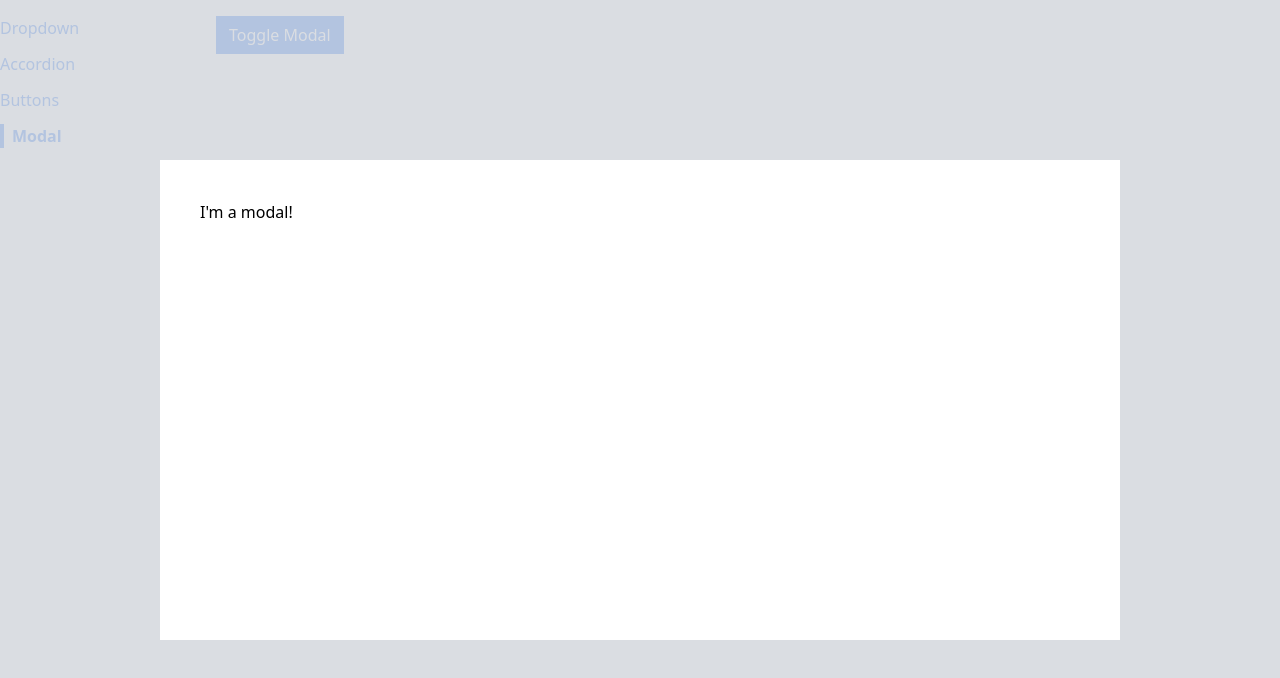
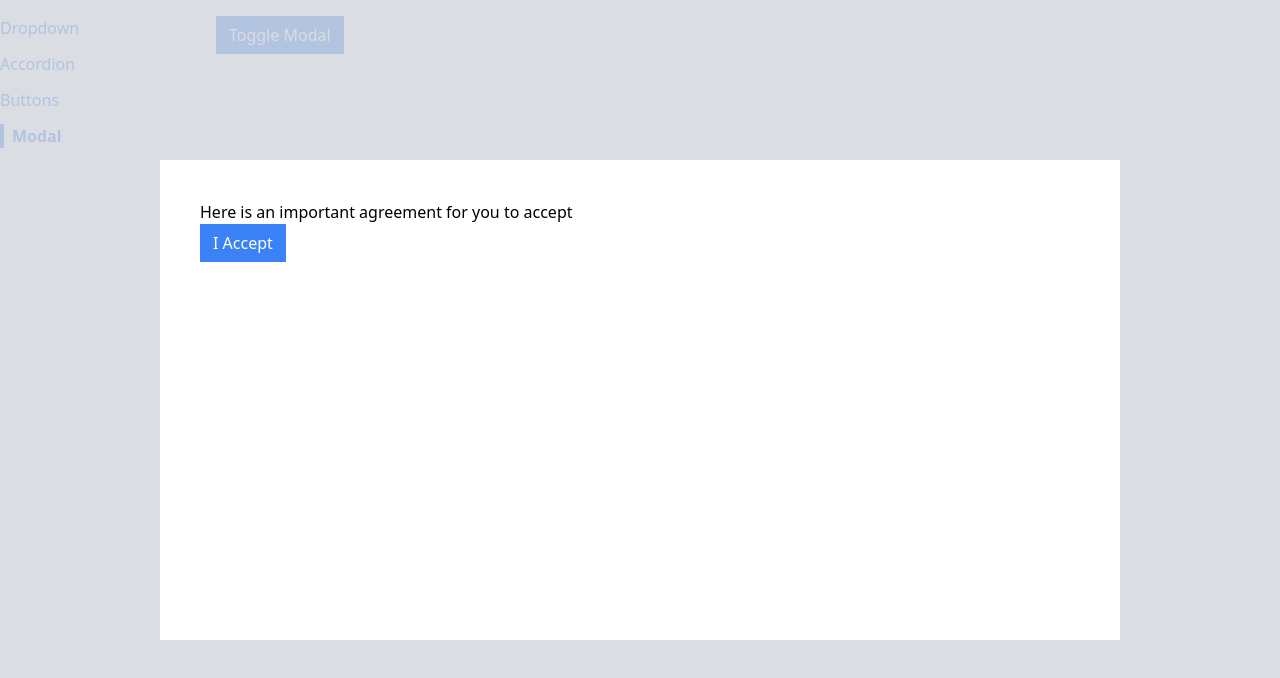
Before and after one commit to PedroMarMol/comps, a React (Create React App) app: page /modal in a window 1280 px wide. Both pictures are taken after a click on the button "Toggle Modal". Shown: the top 678 px of the page. Built offline with nearby package versions, Linux system fonts and the light colour scheme.

Commit message:
customize modal

```diff
--- a/src/components/Modal.js
+++ b/src/components/Modal.js
@@ -1,10 +1,10 @@
 import ReactDOM from "react-dom";
 
-function Modal({ onClose }) {
+function Modal({ onClose, children, actionBar }) {
     return ReactDOM.createPortal(
         <div>
             <div onClick={onClose} className="absolute inset-0 bg-gray-300 opacity-80"></div>
-            <div className="absolute inset-40 p-10 bg-white">I'm a modal!</div>
+            <div className="absolute inset-40 p-10 bg-white">{children}{actionBar}</div>
         </div>,
         document.querySelector('.modal-container')
     );
--- a/src/pages/ModalPage.js
+++ b/src/pages/ModalPage.js
@@ -13,10 +13,22 @@
         setShowModal(false);
     };
 
+    const actionBar = (
+        <div>
+            <Button onClick={handleClose} primary>I Accept</Button>
+        </div>
+    );
+
+    const modal = (
+        <Modal onClose={handleClose} actionBar={actionBar}>
+            <p>Here is an important agreement for you to accept</p>
+        </Modal>
+    );
+
     return (
         <div className="relative">
             <Button onClick={handleClick} primary>Toggle Modal</Button>
-            {showModal && <Modal onClose={handleClose} />}
+            {showModal && modal}
         </div>
     );
 }
```
